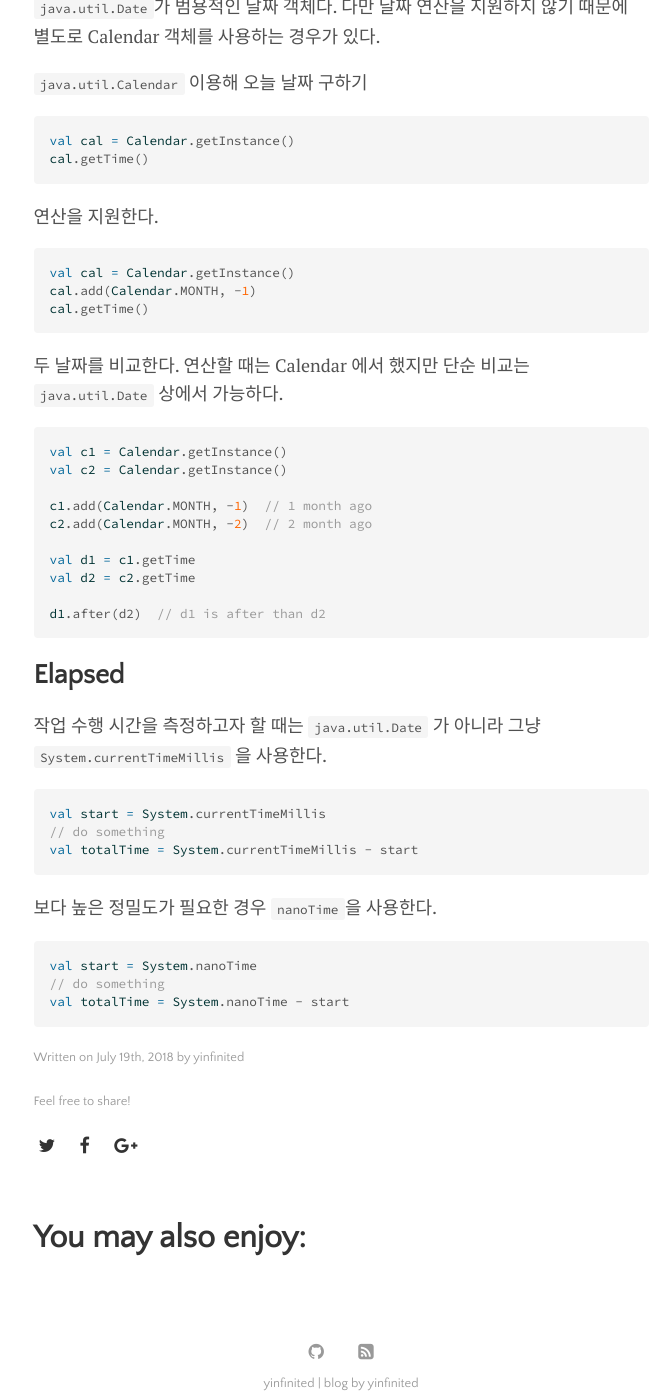
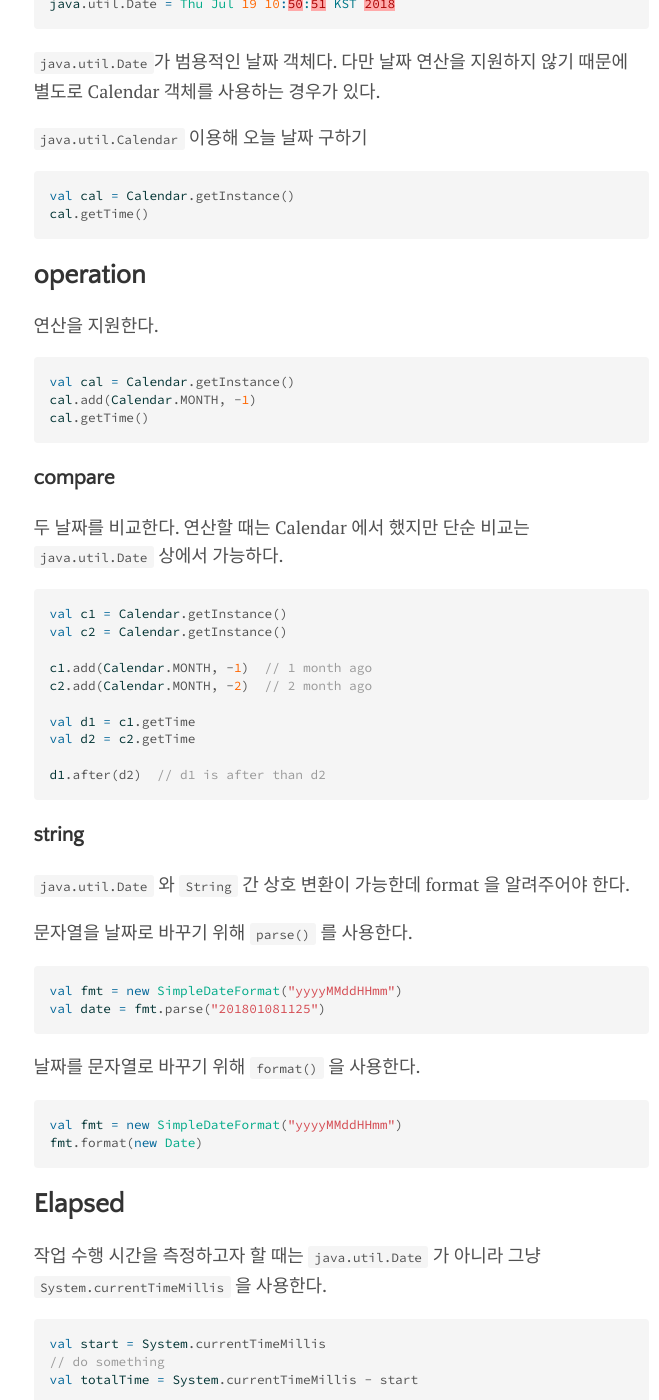
Before and after one commit to yinfinited/yinfinited.github.io, a Jekyll site: the page built from _posts/2018-07-19-scala-datetime.md, in a window 1280 px wide and 1400 px high, scrolled down 612 px. Shown: the whole window, without its empty margins (299-958 px from the left). Built offline with Jekyll 4.4.1, drawn with Linux system fonts in a browser that asks for light colours; our own code applies the rules of GitHub Pages for plain Markdown files.

Commit message:
Update 2018-07-19-scala-datetime.md

````diff
--- a/_posts/2018-07-19-scala-datetime.md
+++ b/_posts/2018-07-19-scala-datetime.md
@@ -26,6 +28,8 @@ val cal = Calendar.getInstance()
 cal.getTime()
 ```
 
+## operation
+
 연산을 지원한다.
 
 ```scala
@@ -33,6 +37,8 @@ val cal = Calendar.getInstance()
 cal.add(Calendar.MONTH, -1)
 cal.getTime()
 ```
+
+### compare
 
 두 날짜를 비교한다. 연산할 때는 Calendar 에서 했지만 단순 비교는 `java.util.Date` 상에서 가능하다.
 
@@ -47,6 +53,24 @@ val d1 = c1.getTime
 val d2 = c2.getTime
 
 d1.after(d2)  // d1 is after than d2
+```
+
+### string
+
+`java.util.Date` 와 `String` 간 상호 변환이 가능한데 format 을 알려주어야 한다.
+
+문자열을 날짜로 바꾸기 위해 `parse()` 를 사용한다.
+
+```scala
+val fmt = new SimpleDateFormat("yyyyMMddHHmm")
+val date = fmt.parse("201801081125")
+```
+
+날짜를 문자열로 바꾸기 위해 `format()` 을 사용한다.
+
+```scala
+val fmt = new SimpleDateFormat("yyyyMMddHHmm")
+fmt.format(new Date)
 ```
 
 ## Elapsed
````
Also changed, not shown: other parts of _posts/2018-07-19-scala-datetime.md (+2 -0 lines).
